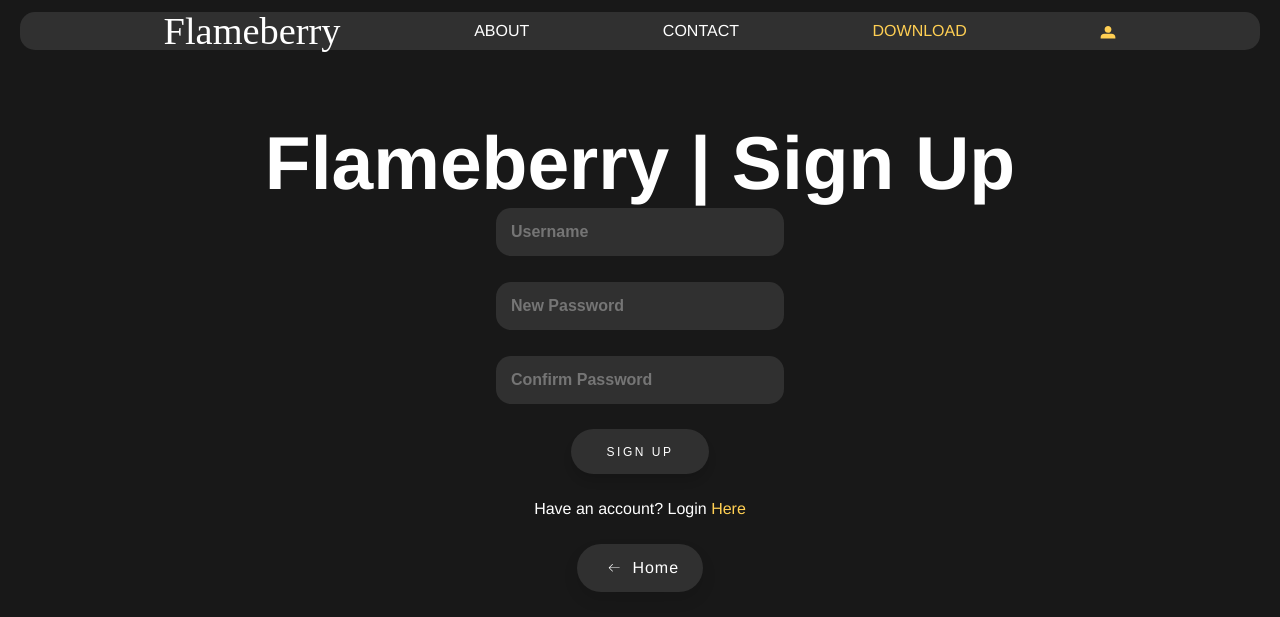
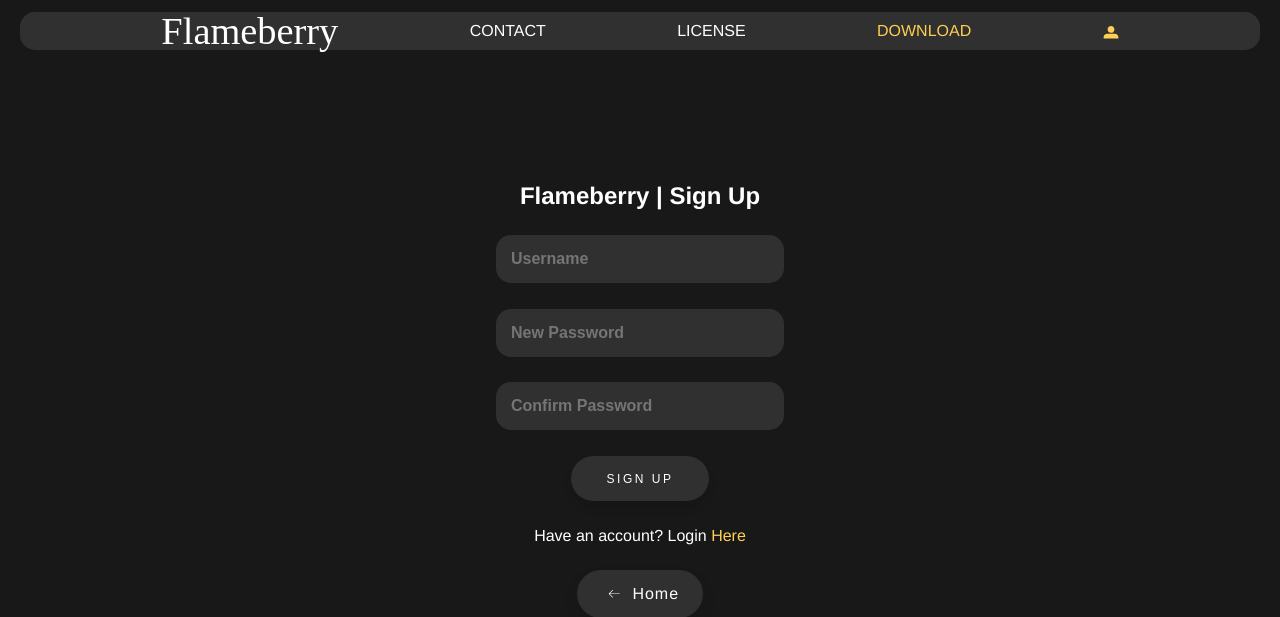
Before and after one commit to flameberry/FlameberryWebDjango, a Django app: page /signup/ in a window 1280 px wide. Shown: the top 617 px of the page. Run offline with Django 4.2, Linux system fonts and the light colour scheme; some web fonts are replaced.

Commit message:
Fixed css class name conflicts.

```diff
--- a/static/css/styles.css
+++ b/static/css/styles.css
@@ -227,7 +227,7 @@
     align-items: center;
 }
 
-#title {
+#pricing-title {
     position: absolute;
     top: 15%;
     font-size: 50px;
--- a/templates/index.html
+++ b/templates/index.html
@@ -117,7 +117,7 @@
     </div>
 
     <div id="page6">
-        <h1 id="title">Pricing</h1>
+        <h1 id="pricing-title">Pricing</h1>
         <div class="price-container">
             <h1>Community Version</h1>
             <div class="price-item">
--- a/templates/navbar.html
+++ b/templates/navbar.html
@@ -1,7 +1,7 @@
 <nav id="navbar">
     <a href="{%url 'home'%}" style="font-size: 2.4rem; font-weight: 300; font-family: 'Imperial Script'; text-decoration: none; color: white;">Flameberry</a>
-    <a href="#" class="nav-links">ABOUT</a>
     <a href="#" class="nav-links">CONTACT</a>
+    <a href="#" class="nav-links">LICENSE</a>
     <a href="#" class="nav-links" style="color: #ffcf53;">DOWNLOAD</a>
     {% if request.user.is_authenticated %}
         <a href="{% url 'logout' %}" class="nav-links">LOGOUT</a>
```
